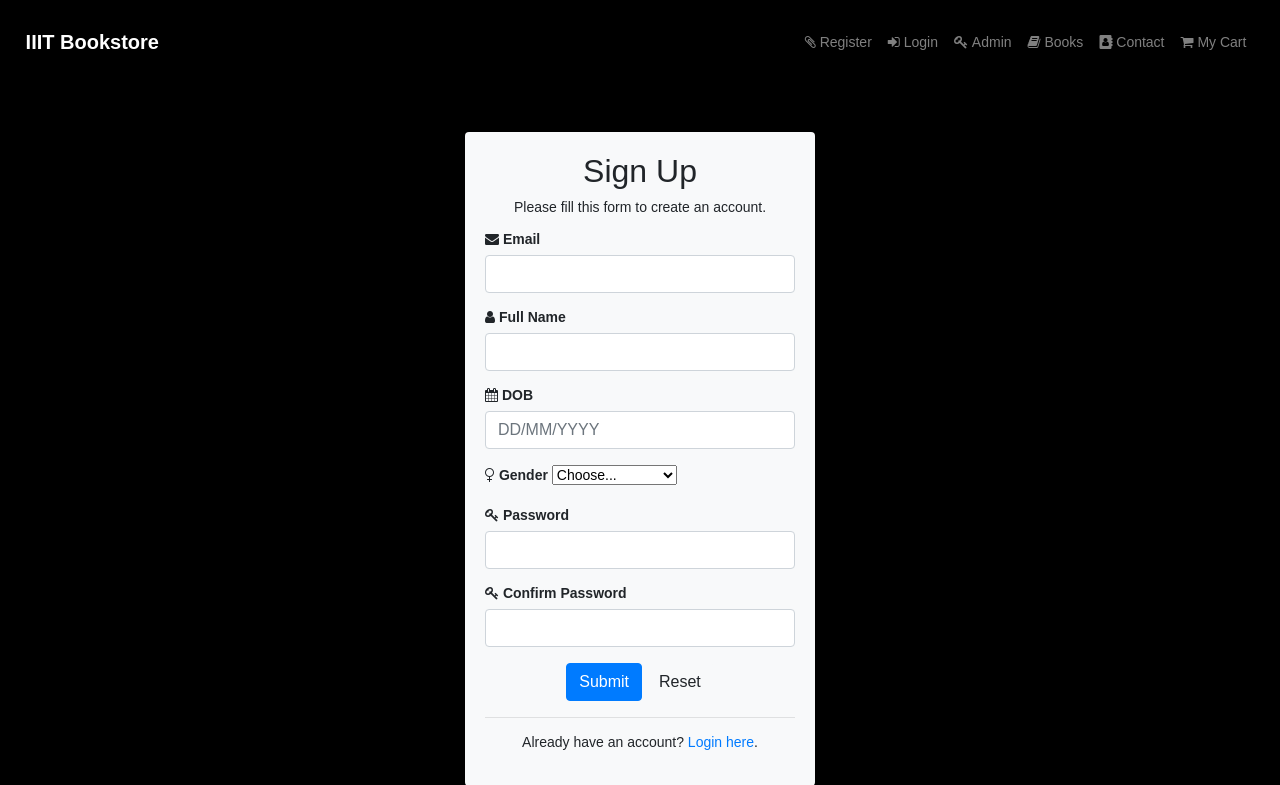
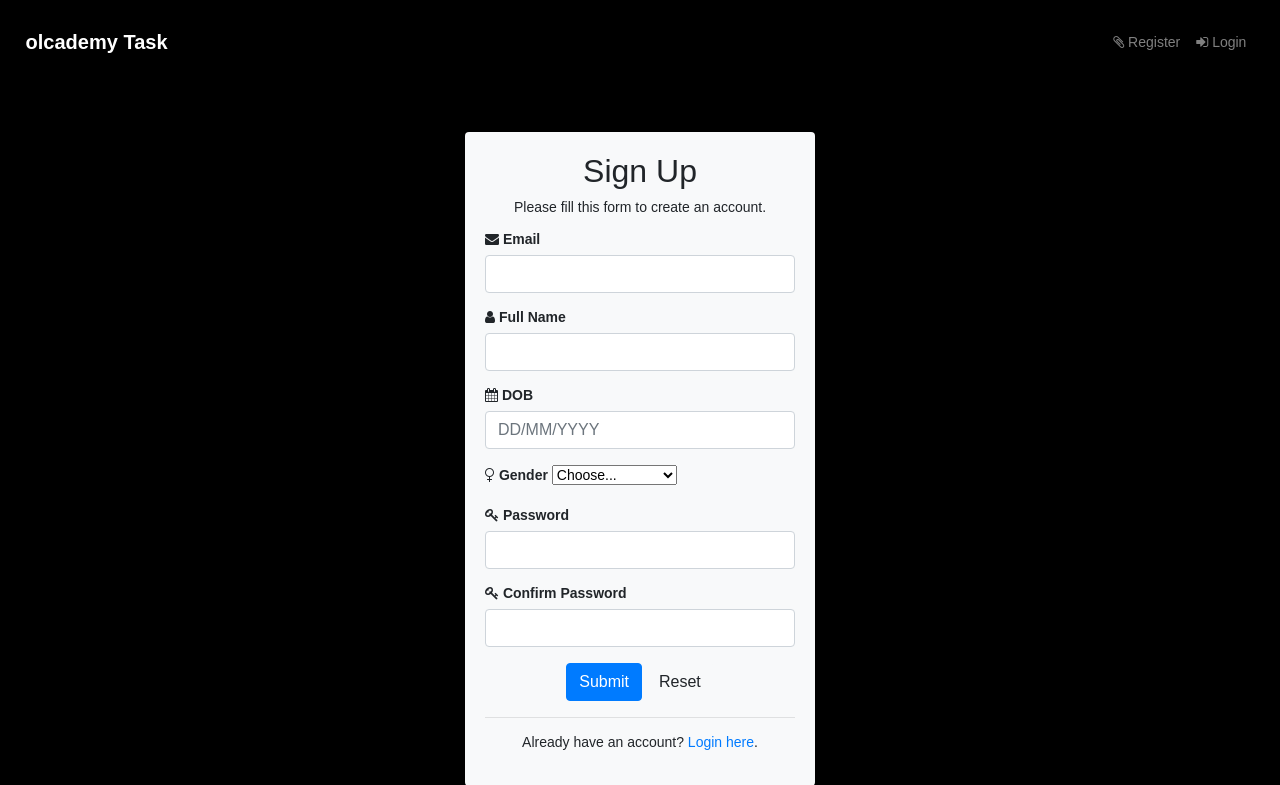
Before and after one commit to nayyhah/olcademy, a PHP site: page /register.php in a window 1280 px wide. Shown: the top 785 px of the page. Run offline with PHP 8.4, Linux system fonts and the light colour scheme.

Commit message:
Update header.php

```diff
--- a/template/header.php
+++ b/template/header.php
@@ -31,7 +31,7 @@
 
     <nav class="navbar navbar-expand-md navbar-dark sticky-top">
       <div class="mx-auto order-0">
-        <a class="navbar-brand mr-auto font-weight-bold" href="index.php"><span class="iiit">IIIT</span> <span class="bkstr">Bookstore</span></a>
+        <a class="navbar-brand mr-auto font-weight-bold" href="index.php"><span class="iiit">olcademy</span> <span class="bkstr">Task</span></a>
       </div>
       <button class="navbar-toggler" type="button" data-toggle="collapse" data-target="#menu-collapse">
           <span class="fa fa-bars"></span>
@@ -44,18 +44,6 @@
           <li class="nav-item">
             <a class="nav-link" href="login_user.php"><span class="fa fa-sign-in"></span>&nbsp;Login</a>
           </li>
-          <li class="nav-item">
-            <a class="nav-link" href="admin.php"><span class="fa fa-key"></span>&nbsp;Admin</a>
-          </li>
-          <li class="nav-item">
-            <a class="nav-link" href="books.php"><span class="fa fa-book"></span>&nbsp;Books</a>
-          </li>
-          <li class="nav-item">
-            <a class="nav-link" href="contact.php"><span class="fa fa-address-book"></span>&nbsp;Contact</a>
-          </li>
-          <li class="nav-item">
-            <a class="nav-link" href="cart.php"><span class="fa fa-shopping-cart"></span>&nbsp;My Cart</a>
-          </li>
         </ul>
       </div>
     </nav>
@@ -67,17 +55,9 @@
       <div class="container-fluid cta">
         <div class="body">
           <h1 class="text-center text-light display-4 font-weight-bold">WELCOME TO</h1>
-          <h1 class="text-center display-4 font-weight-bold"><span style="color:#F18C21">IIIT</span> <span style="color:#009A66">BOOKSTORE</span></h1>
-        </div>
-        <div class="search-console">
-          <form action="form.php" method="GET">
-              <div class="input-group mb-3 mx-auto" style="width:400px">
-                  <input type="text" class="form-control" placeholder="Search Book Name ..." name="query" id="book-query" onfocus="this.style.boxShadow='none'">
-                  <div class="input-group-append">
-                      <button type="submit" class="btn btn-info"><span class="fa fa-search"></span></button>
-                  </div>
-              </div>
-          </form>
+          <h1 class="text-center display-4 font-weight-bold"><span style="color:#F18C21">olc</span><span style="color:#009A66">ademy</span></h1>
+          <br/>
+          <h1 class="text-center"><img class="text-center" src="./././Images/olc.png" alt="olca" width="200" height="200"> </h1>
         </div>
       </div>
     </div>
```
